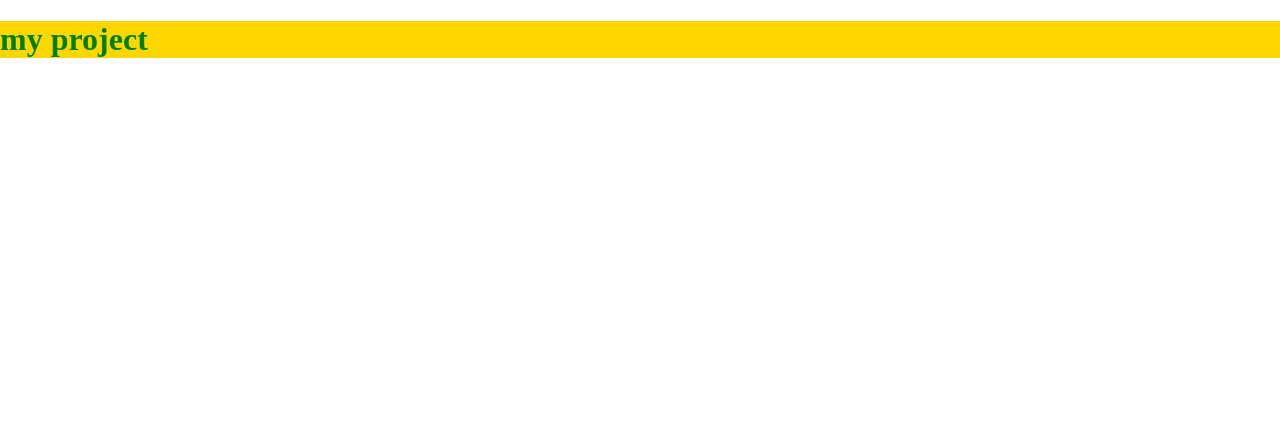
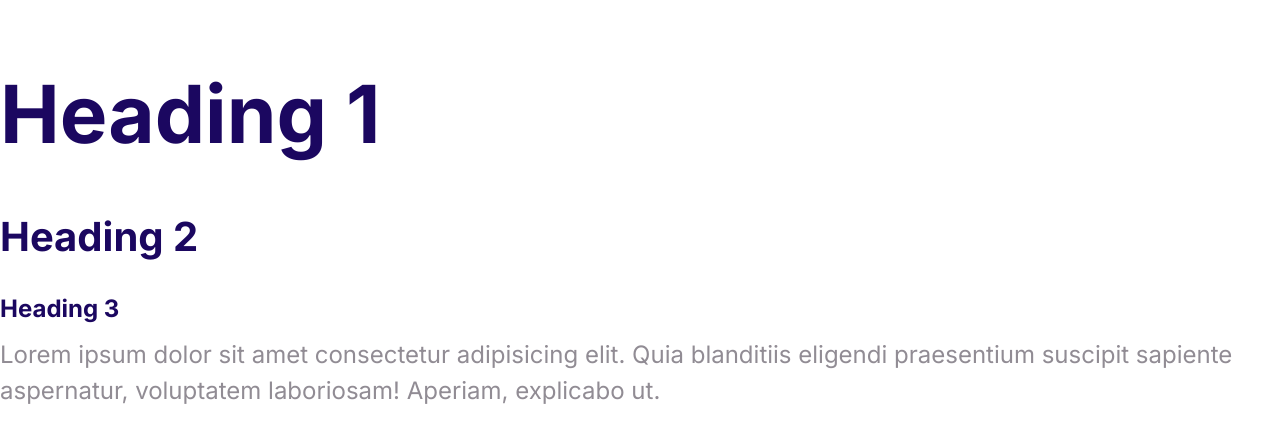
Before and after one commit to Arslan49sp/lectures, a plain HTML site: page shani-host/index.html in a window 1280 px wide. Drawn offline with Linux system fonts and the light colour scheme; files that its build step writes are made by us from their sources.

Commit message:
decide the typography of the project.

```diff
--- a/shani-host/css/styels.css
+++ /dev/null
@@ -1,7 +0,0 @@
-:root {
-  --color-primary: #2584ff;
-  --color-secondary: #00d9ff;
-  --color-accent: #ff3400;
-  --color-heading: #1b0760;
-  --color-body: #918c94;
-}
--- /dev/null
+++ b/shani-host/css/styles.css
@@ -0,0 +1,52 @@
+:root {
+  --color-primary: #2584ff;
+  --color-secondary: #00d9ff;
+  --color-accent: #ff3400;
+  --color-heading: #1b0760;
+  --color-body: #918c94;
+}
+
+html {
+  /* 62.5% of 16px = 10px */
+  font-size: 62.5%;
+}
+
+body {
+  font-family: Inter, Arial, Helvetica, sans-serif;
+  color: var(--color-body);
+  font-size: 2.4rem;
+  line-height: 1.5;
+}
+
+h1,
+h2,
+h3 {
+  color: var(--color-heading);
+  margin-bottom: 1rem;
+}
+
+h1 {
+  font-size: 7rem;
+}
+
+h2 {
+  font-size: 4rem;
+}
+
+h3 {
+  font-size: 3rem;
+}
+
+p {
+  margin-top: 0;
+}
+
+@media screen and (min-width: 1024px) {
+  h1 {
+    font-size: 8rem;
+  }
+
+  h3 {
+    font-size: 2.4rem;
+  }
+}
--- a/shani-host/index.html
+++ b/shani-host/index.html
@@ -4,10 +4,23 @@
     <meta charset="UTF-8" />
     <meta name="viewport" content="width=device-width, initial-scale=1.0" />
     <title>Document</title>
+    <link rel="preconnect" href="https://fonts.googleapis.com" />
+    <link rel="preconnect" href="https://fonts.gstatic.com" crossorigin />
+    <link
+      href="https://fonts.googleapis.com/css2?family=Inter:ital,opsz,wght@0,14..32,100..900;1,14..32,100..900&display=swap"
+      rel="stylesheet"
+    />
     <link rel="stylesheet" href="css/normalize.css" />
     <link rel="stylesheet" href="css/styles.css" />
   </head>
   <body>
-    <h1>my project</h1>
+    <h1>Heading 1</h1>
+    <h2>Heading 2</h2>
+    <h3>Heading 3</h3>
+    <p>
+      Lorem ipsum dolor sit amet consectetur adipisicing elit. Quia blanditiis
+      eligendi praesentium suscipit sapiente aspernatur, voluptatem laboriosam!
+      Aperiam, explicabo ut.
+    </p>
   </body>
 </html>
```
